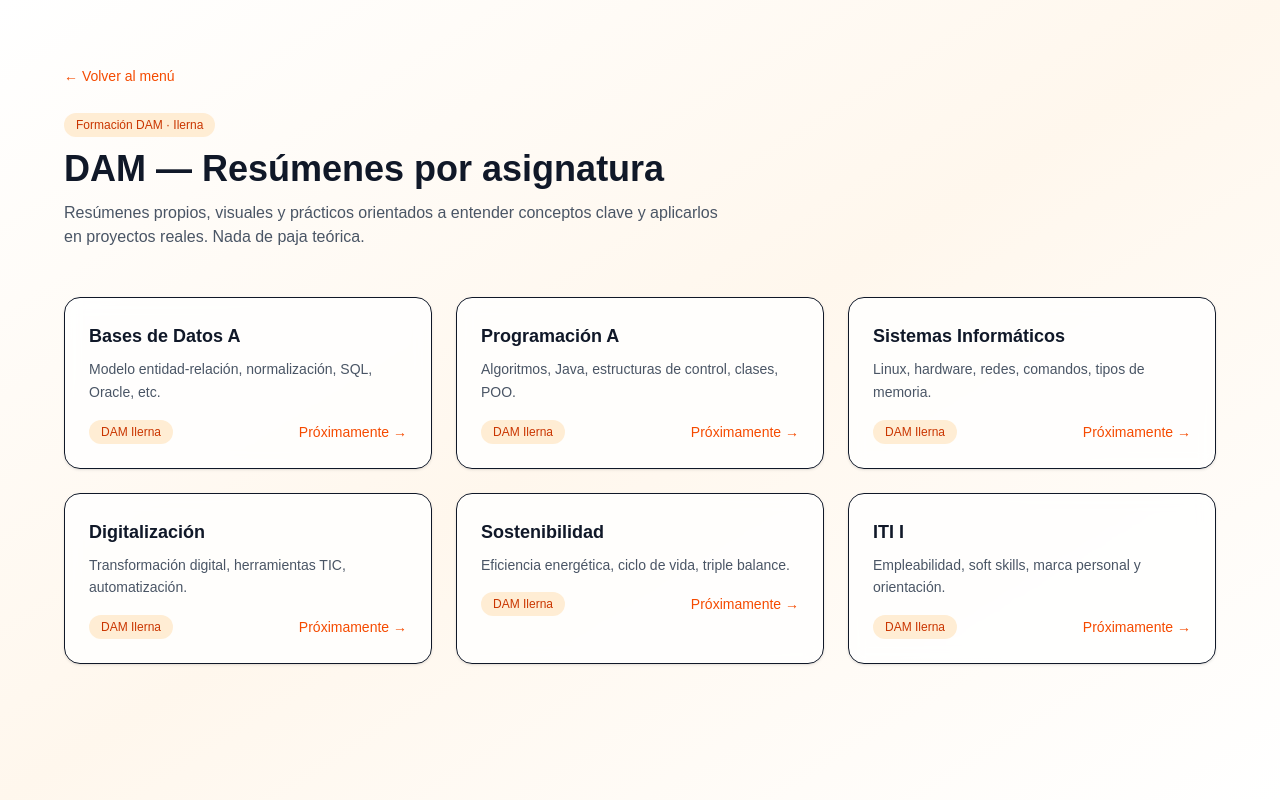
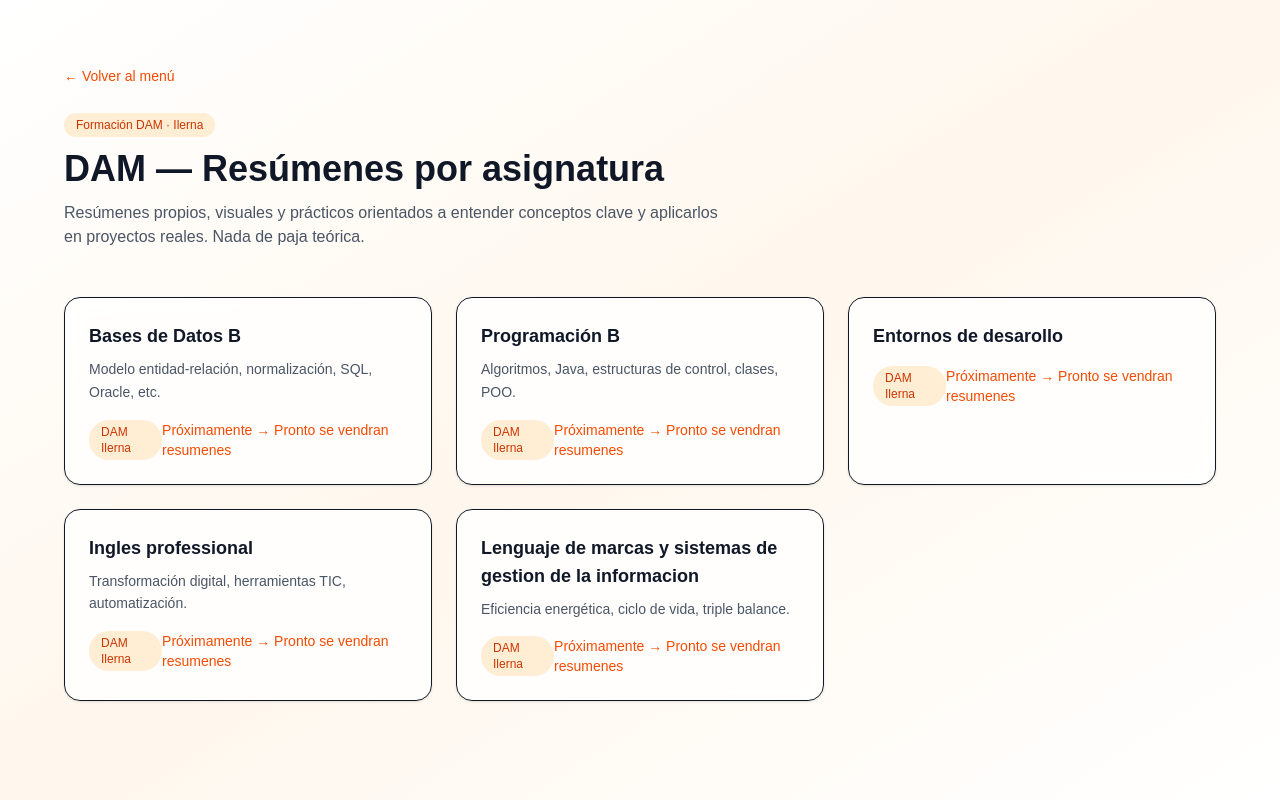
Before and after one commit to Jaume92/jaumerrm_web, a Next.js app: page /dam in a window 1280 px wide. Built offline with nearby package versions, Linux system fonts and the light colour scheme.

Commit message:
apartado dam

```diff
--- a/app/dam/page.tsx
+++ b/app/dam/page.tsx
@@ -3,29 +3,26 @@ import Link from "next/link";
 export default function DamPage() {
   const asignaturas = [
     {
-      nombre: "Bases de Datos A",
+      nombre: "Bases de Datos B",
       descripcion: "Modelo entidad-relación, normalización, SQL, Oracle, etc.",
     },
     {
-      nombre: "Programación A",
+      nombre: "Programación B",
       descripcion: "Algoritmos, Java, estructuras de control, clases, POO.",
     },
     {
-      nombre: "Sistemas Informáticos",
-      descripcion: "Linux, hardware, redes, comandos, tipos de memoria.",
+      nombre: "Entornos de desarollo",
+      descripcion: "",
     },
     {
-      nombre: "Digitalización",
+      nombre: "Ingles professional",
       descripcion: "Transformación digital, herramientas TIC, automatización.",
     },
     {
-      nombre: "Sostenibilidad",
+      nombre: "Lenguaje de marcas y sistemas de gestion de la informacion",
       descripcion: "Eficiencia energética, ciclo de vida, triple balance.",
     },
-    {
-      nombre: "ITI I",
-      descripcion: "Empleabilidad, soft skills, marca personal y orientación.",
-    },
+
   ];
 
   return (
@@ -89,7 +86,7 @@ export default function DamPage() {
                   </span>
 
                   <span className="text-sm text-orange-600 font-medium">
-                    Próximamente →
+                    Próximamente → Pronto se vendran resumenes
                   </span>
 
                 </div>
```
